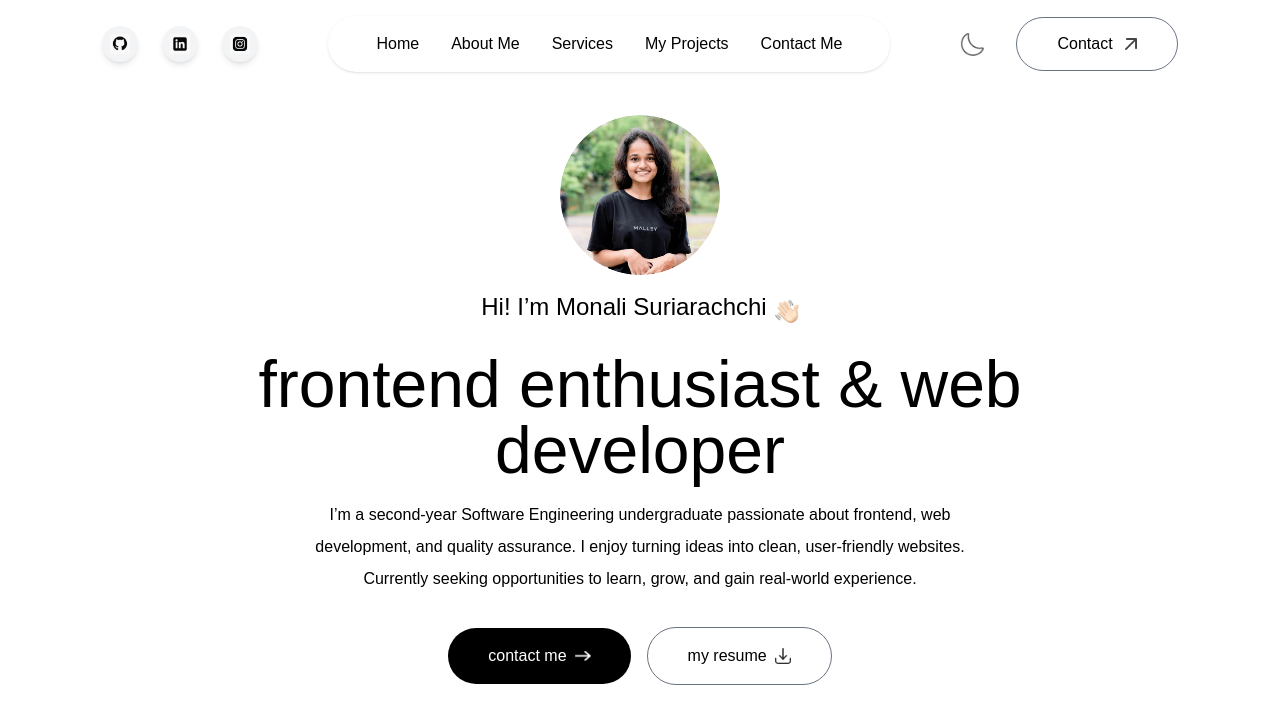
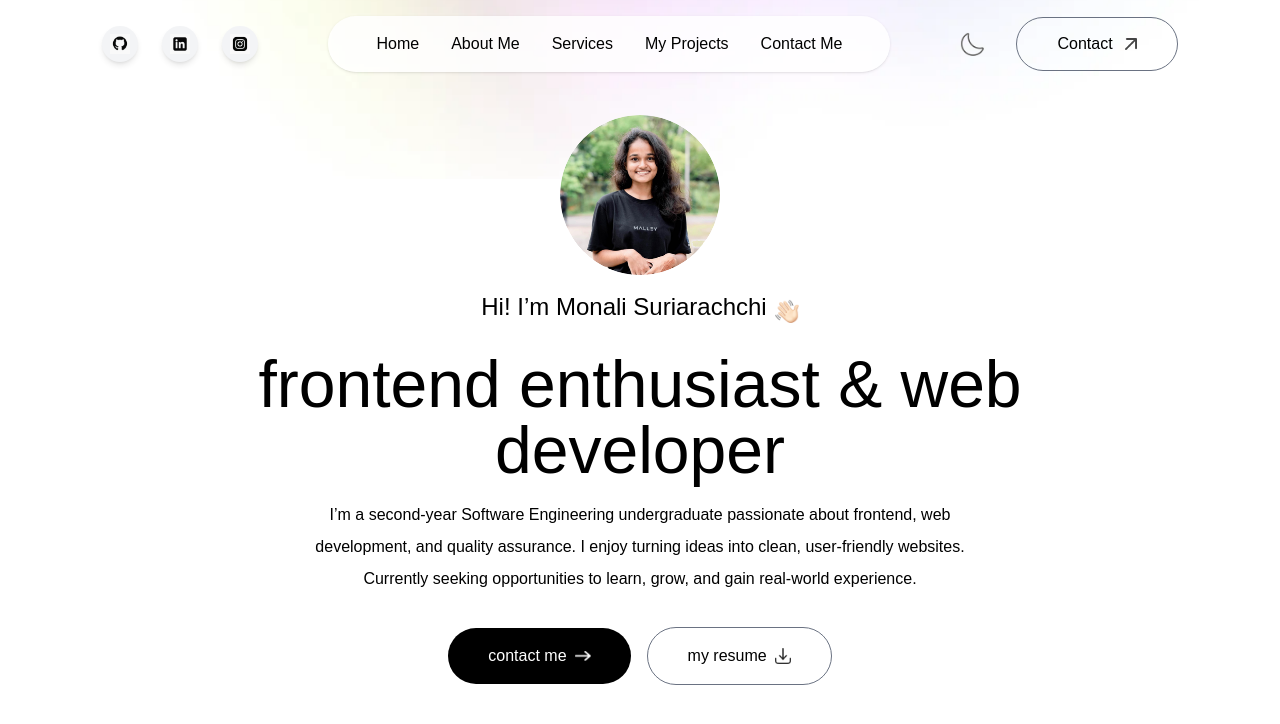
Before and after one commit to monaSuri/porfolio, a Next.js app: page / in a window 1280 px wide. Shown: the top 724 px of the page. Built offline with nearby package versions, Linux system fonts and the light colour scheme; a web font is replaced by a local one.

Commit message:
added some styles to navbar

```diff
--- a/app/components/Navbar.jsx
+++ b/app/components/Navbar.jsx
@@ -16,6 +16,10 @@ const Navbar = () => {
 
   return (
     <>
+    <div className='fixed top-0 right-0 w-11/12 -z-10 translate-y-[-80%]'>
+      <Image src={assets.header_bg_color} alt='' className='w-full'/>
+
+    </div>
       <nav className='w-full fixed px-5 lg:px-8 xl:px-[8%] py-4 flex justify-between items-center z-50'>
 
         {/* === Social Icons (GitHub, LinkedIn, Instagram) === */}
@@ -61,7 +65,7 @@ const Navbar = () => {
         </div>
 
         {/* === Center Nav Links === */}
-        <ul className='hidden md:flex items-center gap-6 lg:gap-8 rounded-full px-12 py-3 bg-white shadow-sm bg-opacity-50'>
+        <ul className='hidden md:flex items-center gap-6 lg:gap-8 rounded-full px-12 py-3 bg-white/80 shadow-sm'>
           <li><a className='font-Ovo' href="#top">Home</a></li>
           <li><a className='font-Ovo' href="#about">About Me</a></li>
           <li><a className='font-Outfit' href="#services">Services</a></li>
```
